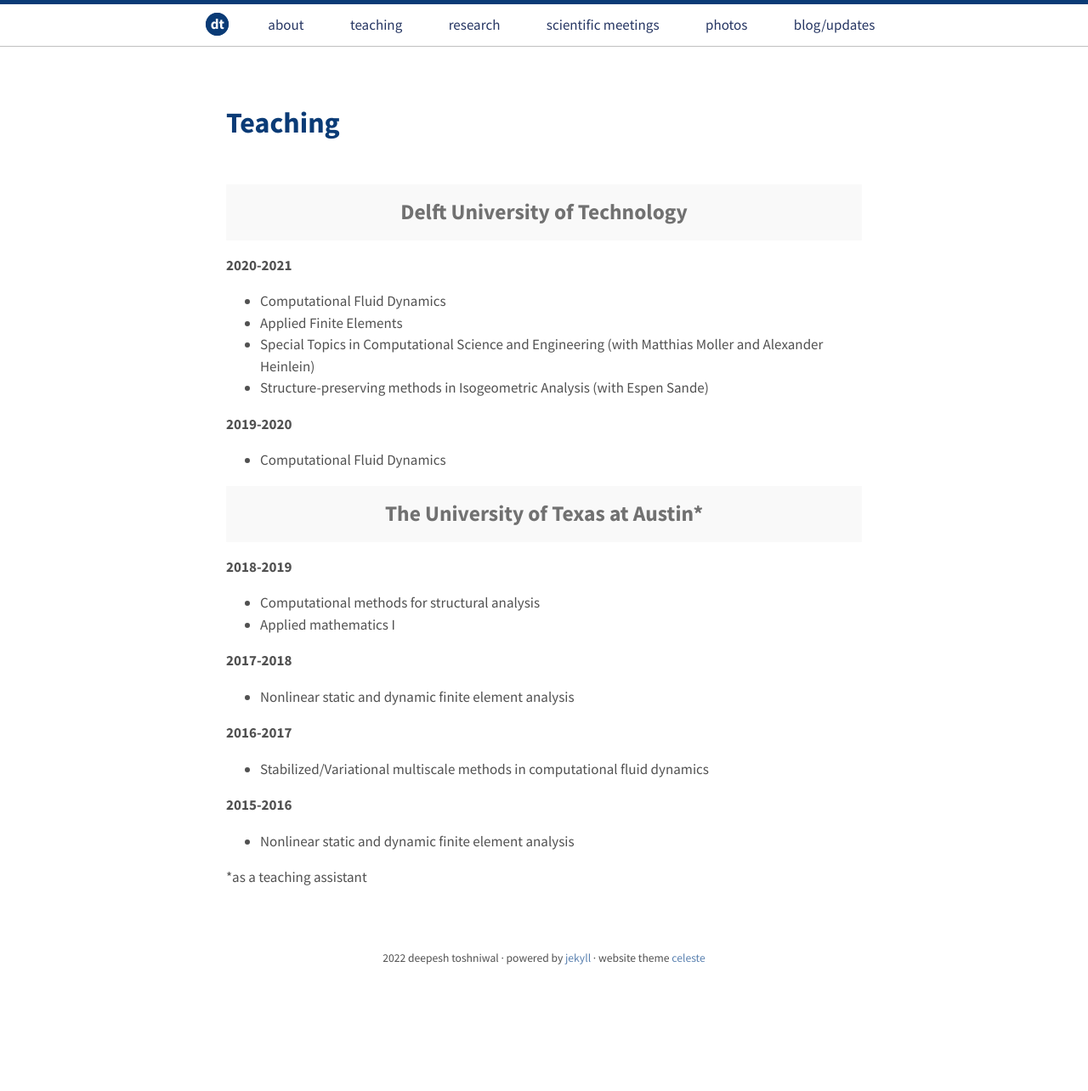
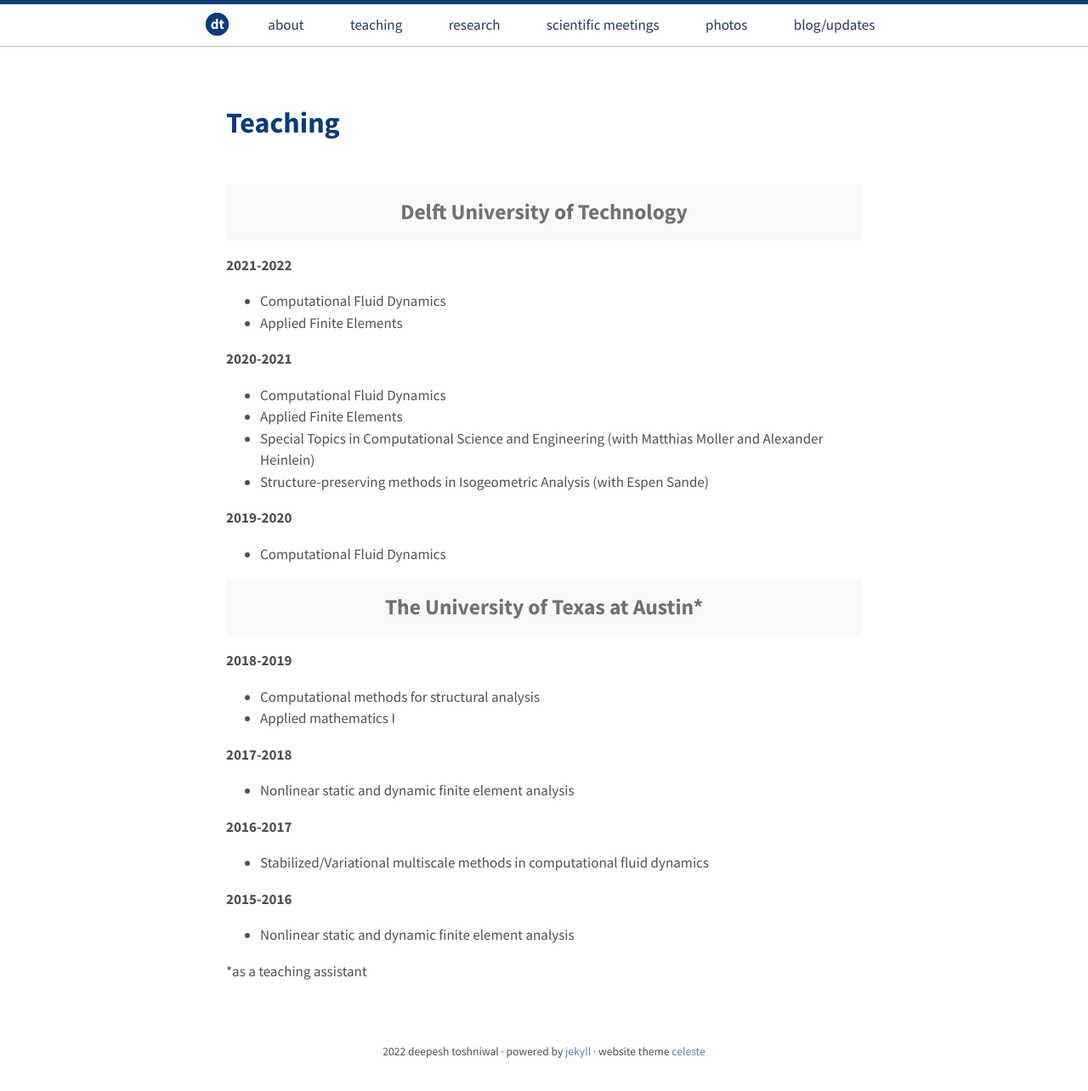
Before and after one commit to dtoshniwal/dtoshniwal.github.io, a Jekyll site: the page built from teaching.md, in a window 1280 px wide. Shown: the whole page at 85% size. Built offline with Jekyll 4.4.1, drawn with Linux system fonts in a browser that asks for light colours; before the commit the page ends 1173 px from its top, so only the background shows below that.

Commit message:
Update teaching

```diff
--- a/teaching.md
+++ b/teaching.md
@@ -5,6 +5,10 @@ title: Teaching
 
 <br>
 <h2 class="message" align="center">Delft University of Technology</h2>
+
+<span style="font-weight:bold">2021-2022</span>
+* Computational Fluid Dynamics
+* Applied Finite Elements
 
 <span style="font-weight:bold">2020-2021</span>
 * Computational Fluid Dynamics
```
Also changed, not shown: 1 other file.
